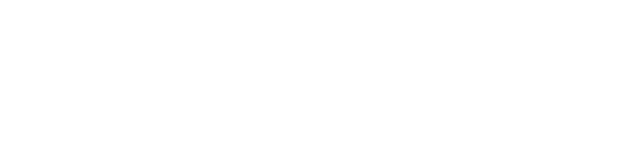
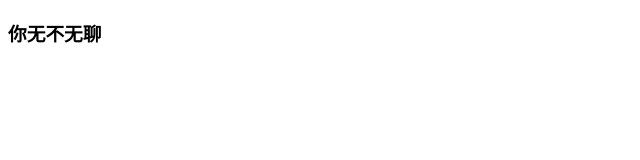
Before and after one commit to rx-clear/newproject_ssh, a plain HTML site: page index.html in a window 1280 px wide. Shown: the whole page, without its empty margins (0-640 px from the left). Drawn offline with Linux system fonts and the light colour scheme.

Commit message:
你无不无聊

```diff
--- a/index.html
+++ b/index.html
@@ -6,6 +6,6 @@
     <title>Document</title>
 </head>
 <body>
-
+    <h3>你无不无聊</h3>
 </body>
 </html>
```
